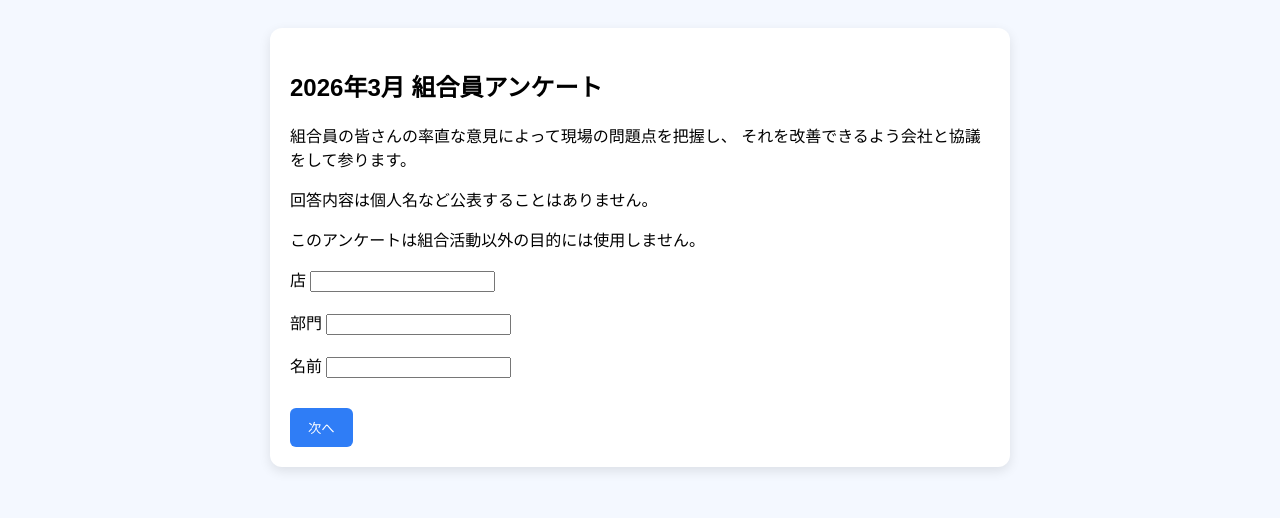
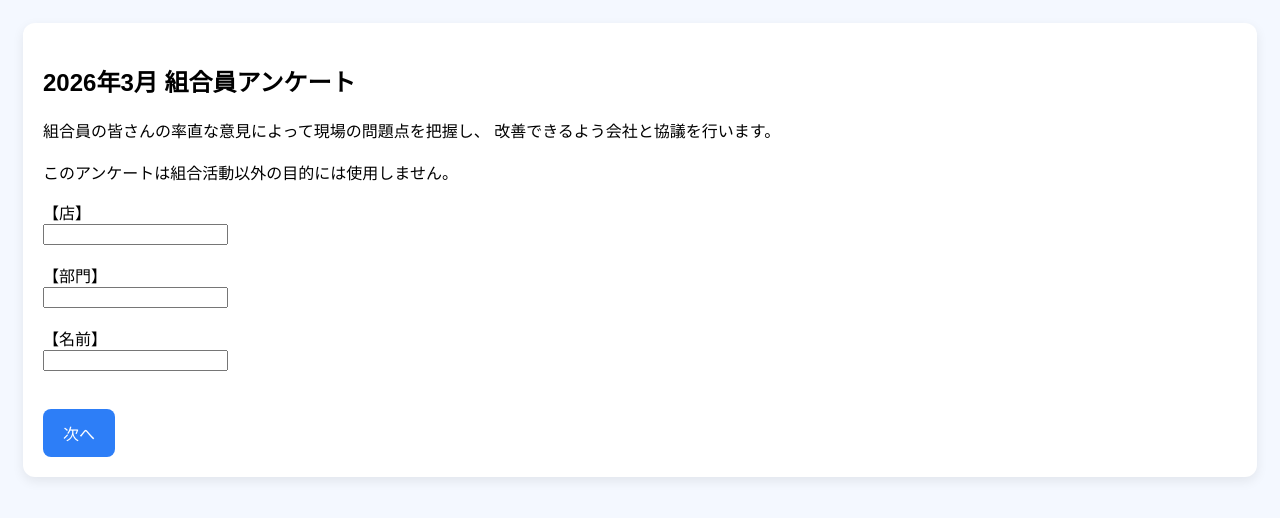
Before and after one commit to takashihayabusa/questionnaire, a Django app: template templates/survey.html in a window 1280 px wide. Shown: the top 518 px of the page. Run offline with Django 5.2, Linux system fonts and the light colour scheme; the template is opened without the code that fills it, so the values that code supplies are empty.

Commit message:
組合アンケート 分岐完成版

```diff
--- a/templates/survey.html
+++ b/templates/survey.html
@@ -3,6 +3,7 @@
 <head>
 <meta charset="UTF-8">
 <meta name="viewport" content="width=device-width, initial-scale=1.0">
+
 <title>2026年3月 組合員アンケート</title>
 
 <style>
@@ -10,52 +11,50 @@
 body{
 font-family:sans-serif;
 background:#f4f8ff;
-padding:20px;
+padding:15px;
 }
 
 .card{
 background:white;
 padding:20px;
 border-radius:12px;
-box-shadow:0 4px 12px rgba(0,0,0,0.1);
-max-width:700px;
-margin:auto;
+box-shadow:0 4px 12px rgba(0,0,0,0.08);
+}
+
+.question{
+display:none;
+}
+
+.active{
+display:block;
 }
 
 label{
 display:block;
-background:#eef4ff;
 padding:12px;
 margin:8px 0;
+background:#eef4ff;
 border-radius:8px;
 }
 
 button{
-padding:10px 18px;
-margin-top:12px;
+padding:12px 20px;
 border:none;
-border-radius:6px;
-}
-
-.next{
-background:#2f7df6;
+border-radius:8px;
+font-size:16px;
+margin-top:20px;
+background:#2d7ef7;
 color:white;
 }
 
 .back{
-background:#ccc;
+background:#888;
 }
 
 textarea{
 width:100%;
 height:90px;
-}
-
-.thanks-text{
-font-size:16px;
-text-align:center;
-margin-top:40px;
-width:100%;
+margin-top:10px;
 }
 
 </style>
@@ -65,254 +64,255 @@ width:100%;
 
 <div class="card">
 
-<form>
+<form method="POST" action="/submit">
 
-<div id="q0">
+<!-- 表紙 -->
+
+<div class="question active" id="q0">
 
 <h2>2026年3月 組合員アンケート</h2>
 
 <p>
 組合員の皆さんの率直な意見によって現場の問題点を把握し、
-それを改善できるよう会社と協議をして参ります。
-</p>
+改善できるよう会社と協議を行います。<br><br>
 
-<p>
-回答内容は個人名など公表することはありません。
-</p>
-
-<p>
 このアンケートは組合活動以外の目的には使用しません。
 </p>
 
-店 <input type="text" name="store"><br><br>
-部門 <input type="text" name="dept"><br><br>
-名前 <input type="text" name="name"><br><br>
+【店】<br>
+<input type="text" name="store"><br><br>
 
-<button type="button" class="next" onclick="next()">次へ</button>
+【部門】<br>
+<input type="text" name="dept"><br><br>
+
+【名前】<br>
+<input type="text" name="name"><br><br>
+
+<button type="button" onclick="next('q1')">次へ</button>
 
 </div>
 
-<div id="q1" style="display:none">
+<!-- Q1 -->
 
-<h2>Q1 あなたは週休２日をとっていますか</h2>
+<div class="question" id="q1">
 
-<label><input type="radio" name="q1">週２日休んでいる</label>
-<label><input type="radio" name="q1">週１日しか休んでいない。もう1日はタイムカードを打刻せずにフルに出勤している</label>
-<label><input type="radio" name="q1">週１日しか休んでいない。もう1日はタイムカードを打刻せずに半日（午前中）出勤している</label>
-<label><input type="radio" name="q1">週１日も休まず、タイムカードを打刻して半日（午前中）出勤している</label>
-<label><input type="radio" name="q1">最近１ヶ月～２ヶ月間休んでいない</label>
-<label><input type="radio" name="q1">最近３ヶ月以上休んでいない</label>
+<h2>Q1 週休2日を取っていますか</h2>
 
-<button type="button" class="next" onclick="next()">次へ</button>
-<button type="button" class="back" onclick="back()">戻る</button>
+<label><input type="radio" name="q1">週2日休んでいる</label>
+<label><input type="radio" name="q1">週1日</label>
+<label><input type="radio" name="q1">半日出勤</label>
+<label><input type="radio" name="q1">週0日</label>
+<label><input type="radio" name="q1">1〜2ヶ月休んでいない</label>
+<label><input type="radio" name="q1">3ヶ月以上休んでいない</label>
+
+<button class="back" type="button" onclick="next('q0')">戻る</button>
+<button type="button" onclick="next('q2')">次へ</button>
 
 </div>
 
-<div id="q2" style="display:none">
+<!-- Q2 -->
+
+<div class="question" id="q2">
 
 <h2>Q2 固定残業はついていますか</h2>
 
-<label><input type="radio" name="overtime" value="yes">固定残業が付いている</label>
-<label><input type="radio" name="overtime" value="no">固定残業がない</label>
+<label><input type="radio" name="overtime" value="yes">ついている</label>
+<label><input type="radio" name="overtime" value="no">ついていない</label>
 
-<button type="button" class="next" onclick="branchOvertime()">次へ</button>
-<button type="button" class="back" onclick="back()">戻る</button>
+<button class="back" type="button" onclick="next('q1')">戻る</button>
+<button type="button" onclick="branchQ2()">次へ</button>
 
 </div>
 
-<div id="q3" style="display:none">
+<!-- 固定残業あり -->
 
-<h2>固定残業が付いている方に伺います。固定残業の時間は足りていますか？</h2>
+<div class="question" id="q2a">
 
-<label><input type="radio" name="q3">足りている</label>
-<label><input type="radio" name="q3">足りないので終業のタイムカードを打って仕事をしている</label>
-<label><input type="radio" name="q3">足りていないがサービス残業はしていない</label>
+<h2>固定残業の時間は足りていますか</h2>
 
-<button type="button" class="next" onclick="next()">次へ</button>
-<button type="button" class="back" onclick="back()">戻る</button>
+<label><input type="radio" name="q3" value="1">足りている</label>
+<label><input type="radio" name="q3" value="2">タイムカード後に仕事</label>
+<label><input type="radio" name="q3" value="3">足りていないがサービス残業なし</label>
+
+<button class="back" type="button" onclick="next('q2')">戻る</button>
+<button type="button" onclick="branchOvertime()">次へ</button>
 
 </div>
 
-<div id="q4" style="display:none">
+<!-- 固定残業なし -->
 
-<h2>固定残業がない方に伺います</h2>
+<div class="question" id="q2b">
 
-<label><input type="radio" name="q4">就業時間内に仕事が終わっている</label>
-<label><input type="radio" name="q4">足りないので終業のタイムカードを打って仕事をしている</label>
-<label><input type="radio" name="q4">足りていないがサービス残業はしていない</label>
-<label><input type="radio" name="q4">申請をして残業をしている</label>
+<h2>固定残業がない方</h2>
 
-<button type="button" class="next" onclick="next()">次へ</button>
-<button type="button" class="back" onclick="back()">戻る</button>
+<label><input type="radio" name="q4" value="1">就業時間内に終わる</label>
+<label><input type="radio" name="q4" value="2">タイムカード後に仕事</label>
+<label><input type="radio" name="q4" value="3">サービス残業なし</label>
+<label><input type="radio" name="q4" value="4">申請して残業</label>
+
+<button class="back" type="button" onclick="next('q2')">戻る</button>
+<button type="button" onclick="branchNoOvertime()">次へ</button>
 
 </div>
 
-<div id="q5" style="display:none">
+<!-- Q3 サービス残業 -->
 
-<h2>サービス残業は1日どれくらいしていますか</h2>
+<div class="question" id="q3">
 
-<label><input type="radio">週に１度か２度、１時間</label>
-<label><input type="radio">週に１度か２度、２時間</label>
-<label><input type="radio">週に１度か２度、３時間以上</label>
-<label><input type="radio">ほとんど毎日1時間</label>
-<label><input type="radio">ほとんど毎日2時間</label>
-<label><input type="radio">ほとんど毎日3時間以上</label>
+<h2>1日どれくらいサービス残業をしていますか</h2>
 
-<button type="button" class="next" onclick="next()">次へ</button>
+<label><input type="radio" name="service">週1〜2回 1時間</label>
+<label><input type="radio" name="service">週1〜2回 2時間</label>
+<label><input type="radio" name="service">週1〜2回 3時間以上</label>
+<label><input type="radio" name="service">ほぼ毎日1時間</label>
+<label><input type="radio" name="service">ほぼ毎日2時間</label>
+<label><input type="radio" name="service">ほぼ毎日3時間以上</label>
+
+<button class="back" type="button" onclick="next('q2')">戻る</button>
+<button type="button" onclick="next('q4')">次へ</button>
 
 </div>
 
-<div id="q6" style="display:none">
+<!-- Q4 -->
 
-<h2>あなたは有給休暇が取れていますか</h2>
+<div class="question" id="q4">
 
-<label><input type="radio" name="vac" value="yes">はい</label>
-<label><input type="radio" name="vac" value="no">いいえ</label>
+<h2>なぜサービス残業をするのですか</h2>
 
-<button type="button" class="next" onclick="branchVacation()">次へ</button>
-<button type="button" class="back" onclick="back()">戻る</button>
+<label><input type="radio" name="reason">会社の命令</label>
+<label><input type="radio" name="reason">上司の強要</label>
+<label><input type="radio" name="reason">要員不足</label>
+<label><input type="radio" name="reason">自分判断</label>
+<label><input type="radio" name="reason">任せられない</label>
+<label><input type="radio" name="reason">その他</label>
+
+<button class="back" type="button" onclick="next('q3')">戻る</button>
+<button type="button" onclick="next('q5')">次へ</button>
 
 </div>
 
-<div id="q7" style="display:none">
+<!-- Q5 -->
 
-<h2>それはなぜですか？</h2>
+<div class="question" id="q5">
 
-<label><input type="radio">人員不足</label>
-<label><input type="radio">取ったあとのことを考える</label>
-<label><input type="radio">公休すら休めないので取れない</label>
+<h2>上司に相談しましたか</h2>
 
-<button type="button" class="next" onclick="next()">次へ</button>
+<label><input type="radio" name="consult" value="yes">相談した</label>
+<label><input type="radio" name="consult" value="no">相談していない</label>
+
+<button class="back" type="button" onclick="next('q4')">戻る</button>
+<button type="button" onclick="branchConsult()">次へ</button>
 
 </div>
 
-<div id="q8" style="display:none">
+<!-- Q6 -->
 
-<h2>あなたはハラスメントを受けたことがありますか</h2>
+<div class="question" id="q6">
 
-<label><input type="radio" name="har" value="no">ない</label>
-<label><input type="radio" name="har" value="yes">ある</label>
+<h2>相談した結果</h2>
 
-<button type="button" class="next" onclick="branchHar()">次へ</button>
+<label><input type="radio" name="solve">解決した</label>
+<label><input type="radio" name="solve">何もしてくれない</label>
+<label><input type="radio" name="solve">話を聞かない</label>
+<label><input type="radio" name="solve">その他</label>
+
+<button class="back" type="button" onclick="next('q5')">戻る</button>
+<button type="button" onclick="next('q8')">次へ</button>
 
 </div>
 
-<div id="q9" style="display:none">
+<!-- Q7 -->
 
-<h2>それはどのようなハラスメントですか</h2>
+<div class="question" id="q7">
 
-<textarea></textarea>
+<h2>相談しない理由</h2>
 
-<button type="button" class="next" onclick="next()">次へ</button>
+<textarea name="why"></textarea>
+
+<button class="back" type="button" onclick="next('q5')">戻る</button>
+<button type="button" onclick="next('q8')">次へ</button>
 
 </div>
 
-<div id="q10" style="display:none">
+<!-- Q8 -->
 
-<h2>それを誰かに相談しましたか</h2>
+<div class="question" id="q8">
 
-<label><input type="radio">相談していない</label>
-<label><input type="radio">相談した</label>
+<h2>有給休暇は取れていますか</h2>
 
-<button type="button" class="next" onclick="next()">次へ</button>
+<label><input type="radio" name="vacation" value="yes">はい</label>
+<label><input type="radio" name="vacation" value="no">いいえ</label>
+
+<button class="back" type="button" onclick="next('q5')">戻る</button>
+<button type="button" onclick="branchVacation()">次へ</button>
 
 </div>
 
-<div id="q11" style="display:none">
+<!-- Q9 -->
 
-<h2>相談した方は問題が</h2>
+<div class="question" id="q9">
 
-<label><input type="radio">解決した</label>
-<label><input type="radio">解決していない</label>
+<h2>有給が取れない理由</h2>
 
-<button type="button" class="next" onclick="next()">次へ</button>
+<label><input type="radio" name="vacation_reason">人員不足</label>
+<label><input type="radio" name="vacation_reason">後の仕事が心配</label>
+<label><input type="radio" name="vacation_reason">公休も取れない</label>
+
+<button class="back" type="button" onclick="next('q8')">戻る</button>
+<button type="button" onclick="next('q10')">次へ</button>
 
 </div>
 
-<div id="q12" style="display:none">
+<!-- 最後 -->
 
-<h2>誰かがハラスメントを受けているのを見たことがありますか</h2>
+<div class="question" id="q10">
 
-<label><input type="radio">ある</label>
-<label><input type="radio">ない</label>
+<h2>会社への要望</h2>
+<textarea name="company_request"></textarea>
 
-<button type="button" class="next" onclick="next()">次へ</button>
+<h2>組合への要望</h2>
+<textarea name="union_request"></textarea>
+
+<button class="back" type="button" onclick="next('q8')">戻る</button>
+<button type="submit">送信</button>
 
 </div>
 
-<div id="q13" style="display:none">
-
-<h2>会社はハラスメント対策ができていると思いますか</h2>
-
-<label><input type="radio">できている</label>
-<label><input type="radio">できていない</label>
-
-<button type="button" class="next" onclick="next()">次へ</button>
-
-</div>
-
-<div id="q14" style="display:none">
-
-<h2>会社に要望があればご記入ください</h2>
-<textarea></textarea>
-
-<h2>組合に要望があればご記入ください</h2>
-<textarea></textarea>
-
-<button type="button" class="next" onclick="finish()">送信</button>
-
-</div>
-
-<div id="thanks" style="display:none">
-<p class="thanks-text">ご協力ありがとうございました</p>
-</div>
-
 </form>
-
 </div>
 
 <script>
 
-let q=0
-
-function show(n){
-document.getElementById("q"+q).style.display="none"
-q=n
-document.getElementById("q"+q).style.display="block"
+function next(id){
+document.querySelectorAll(".question").forEach(q=>{
+q.classList.remove("active")
+})
+document.getElementById(id).classList.add("active")
 }
 
-function next(){
-show(q+1)
-}
-
-function back(){
-show(q-1)
+function branchQ2(){
+let v=document.querySelector("input[name='overtime']:checked").value
+if(v==="yes"){next("q2a")}else{next("q2b")}
 }
 
 function branchOvertime(){
-let v=document.querySelector('input[name="overtime"]:checked')
-if(!v){alert("回答を選択してください");return}
-if(v.value==="yes"){show(3)}
-else{show(4)}
+let v=document.querySelector("input[name='q3']:checked").value
+if(v==="2"){next("q3")}else{next("q8")}
+}
+
+function branchNoOvertime(){
+let v=document.querySelector("input[name='q4']:checked").value
+if(v==="2"){next("q3")}else{next("q8")}
+}
+
+function branchConsult(){
+let v=document.querySelector("input[name='consult']:checked").value
+if(v==="yes"){next("q6")}else{next("q7")}
 }
 
 function branchVacation(){
-let v=document.querySelector('input[name="vac"]:checked')
-if(!v){alert("回答を選択してください");return}
-if(v.value==="no"){show(7)}
-else{show(8)}
-}
-
-function branchHar(){
-let v=document.querySelector('input[name="har"]:checked')
-if(!v){alert("回答を選択してください");return}
-if(v.value==="yes"){show(9)}
-else{show(12)}
-}
-
-function finish(){
-document.getElementById("q14").style.display="none"
-document.getElementById("thanks").style.display="block"
+let v=document.querySelector("input[name='vacation']:checked").value
+if(v==="no"){next("q9")}else{next("q10")}
 }
 
 </script>
```
Also changed, not shown: app.py (+68 -59 lines), 2 other files.
